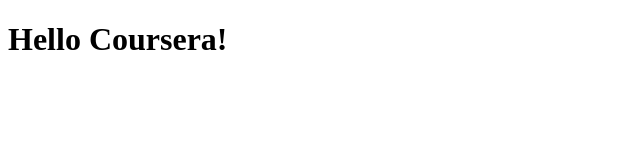
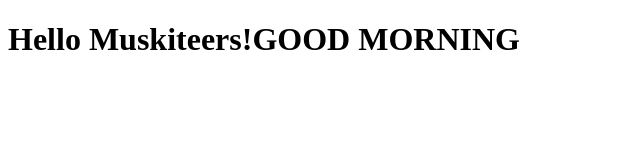
Before and after one commit to vishal-ranjan/Coursera-test, a plain HTML site: page site/index.html in a window 1280 px wide. Shown: the whole page, without its empty margins (0-640 px from the left). Drawn offline with Linux system fonts and the light colour scheme.

Commit message:
Small addition to our page content.

```diff
--- a/site/index.html
+++ b/site/index.html
@@ -4,6 +4,6 @@
 	<title>Hello Coursera!</title>
 </head>
 <body>
-<h1>Hello Coursera!</h1>
+<h1>Hello Muskiteers!GOOD MORNING</h1>
 </body>
 </html>
```
